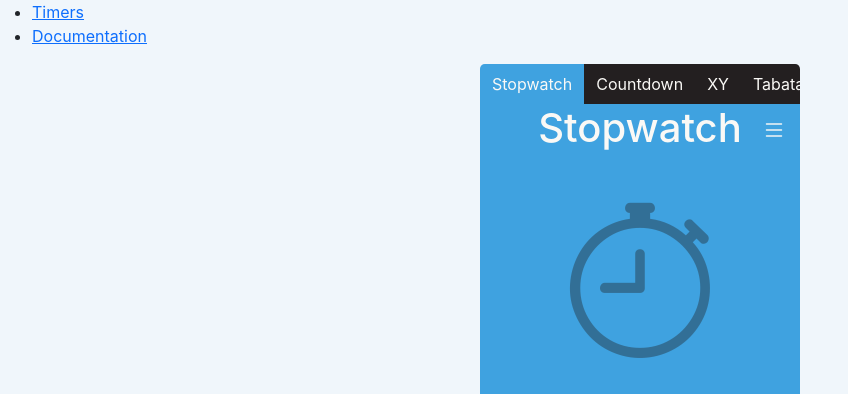
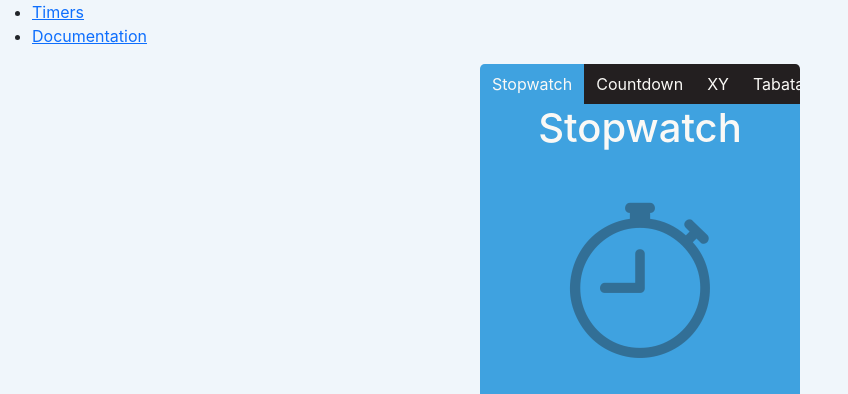
Before and after one commit to prof-tejera/assignment-2-keamarg, a React (Create React App) app: page / in a window 1280 px wide. Shown: the top 394 px of the page, without its empty margins (0-848 px from the left). Built offline with nearby package versions, Linux system fonts and the light colour scheme.

Commit message:
bugfixes, added countdown timer wip

```diff
--- a/src/TimerProvider.js
+++ b/src/TimerProvider.js
@@ -24,10 +24,13 @@ const TimerProvider = ({ children }) => {
   const [rounds, setRounds] = useState(0);
   const [rest, setRest] = useState(0);
   const [isRunning, setIsRunning] = useState(false);
+  const [savedTime, setSavedTime] = useState(0);
 
   return (
     <TimerContext.Provider
       value={{
+        savedTime,
+        setSavedTime,
         isRunning,
         setIsRunning,
         time,
--- a/src/components/generic/Button.js
+++ b/src/components/generic/Button.js
@@ -1,9 +1,7 @@
 import React from "react";
 import styled from "styled-components";
 import PropTypes from "prop-types";
-import { COLORS } from "../../utils/helpers";
-import { useContext } from "react";
-import { TimerContext } from "../../TimerProvider";
+import { COLORS, BUTTONS } from "../../utils/helpers";
 
 const Btn = styled.button`
   border-radius: 0.3rem;
@@ -17,67 +15,34 @@ const Btn = styled.button`
     opacity: 0.6;
   }
   background-color: ${(props) =>
-    props.type === "Start"
+    props.value === "start"
       ? COLORS.start
-      : props.type === "Stop"
+      : props.value === "stop"
       ? COLORS.stop
       : COLORS.reset};
 `;
 
 const Button = (props) => {
-  const { isRunning, setIsRunning } = useContext(TimerContext);
-  const { setBtnState, btnState } = useContext(TimerContext);
-
   Button.defaultProps = {
-    settingsState: false,
-    styleName: "settingsBtn",
-    type: "Stopwatch",
+    styleName: "",
+    value: "",
+    onClick: null,
   };
-
-  // const changeBtnState = () => {
-  //   props.type === "Reset"
-  //     ? props.setBtnState(true)
-  //     : props.setBtnState(!props.btnState);
-  //   setIsRunning(!isRunning);
-  // };
-  const changeBtnState = () => {
-    console.log(btnState);
-    // btnState === "Reset" ? setBtnState(true) : setBtnState(!btnState);
-    setBtnState(!btnState);
-    setIsRunning(!isRunning);
-  };
-
-  const changeSettingsState = () => {
-    props.setSettingsState(!props.settingsState);
-  };
+  const { value } = props;
   return (
     <Btn
       className={props.styleName}
-      type={props.type}
-      onClick={() => {
-        changeBtnState();
-        if (props.styleName === "settingsBtn") {
-          changeSettingsState();
-        }
-      }}
+      value={props.value}
+      onClick={props.onClick}
     >
-      {props.type === "Reset" ? (
-        <i className="bi bi-arrow-counterclockwise"></i>
-      ) : props.type === "Start" ? (
-        <i className="bi bi-play-circle"></i>
-      ) : props.type === "Stop" ? (
-        <i className="bi bi-pause-circle"></i>
-      ) : props.styleName === "settingsBtn" ? (
-        <i className="bi bi-list"></i>
-      ) : null}
+      <i className={BUTTONS[value]}></i>
     </Btn>
   );
 };
 Button.propTypes = {
-  btnState: PropTypes.bool,
-  settingsState: PropTypes.bool,
   styleName: PropTypes.string,
-  type: PropTypes.string,
+  value: PropTypes.string,
+  onClick: PropTypes.func,
 };
 
 export default Button;
--- a/src/components/generic/Navbar.js
+++ b/src/components/generic/Navbar.js
@@ -72,11 +72,13 @@ const Navbar = () => {
   const { setTime } = useContext(TimerContext);
   const { setIsRunning } = useContext(TimerContext);
   const { setBtnState } = useContext(TimerContext);
+  const { setSettingsState } = useContext(TimerContext);
 
   const handleClick = () => {
     setTime(0);
     setIsRunning(false);
-    setBtnState(false);
+    setBtnState(true);
+    setSettingsState(true);
   };
 
   return (
--- a/src/components/generic/Timer.js
+++ b/src/components/generic/Timer.js
@@ -73,7 +73,7 @@ const SettingsPanel = styled.div`
 `;
 
 const Timer = (props) => {
-  // const { time, setTime } = useContext(TimerContext);
+  const { time, setTime } = useContext(TimerContext);
   const { stopwatchTimer, setStopwatchTimer } = useContext(TimerContext);
   const { stopwatchSettings, setStopwatchSettings } = useContext(TimerContext);
   const { countdownTimer, setCountdownTimer } = useContext(TimerContext);
@@ -82,6 +82,10 @@ const Timer = (props) => {
   const { tabataSettings, setTabataSettings } = useContext(TimerContext);
   const { xyTimer, setXyTimer } = useContext(TimerContext);
   const { xySettings, setXySettings } = useContext(TimerContext);
+  const { isRunning, setIsRunning } = useContext(TimerContext);
+  const { btnState, setBtnState } = useContext(TimerContext);
+  const { settingsState, setSettingsState } = useContext(TimerContext);
+  const { savedTime, setSavedTime } = useContext(TimerContext);
 
   // Alternative solution with less lines of code, but it seems "eval" is on the eslint most wanted list, so I decided to opt for the solution with conditionals (below). Maybe there's a better way to do what I am trying to do?
 
@@ -129,22 +133,44 @@ const Timer = (props) => {
       console.log("no timer selected");
     }
   }
-  useTimerStarter();
 
-  if (!settings.current) {
+  const handleClick = (e) => {
+    if (props.timerType === "Stopwatch") {
+      setSavedTime(0);
+    }
+    if (e.currentTarget.value === "reset") {
+      setTime(savedTime);
+      setIsRunning(false);
+    }
+
+    if (e.currentTarget.value === "start" || e.currentTarget.value === "stop") {
+      setIsRunning(!isRunning);
+      setBtnState(!btnState);
+    }
+    if (e.currentTarget.value === "settings") {
+      setSettingsState(!settingsState);
+      setSavedTime(time);
+    }
+  };
+  useTimerStarter(props.timerType);
+
+  if (!settingsState || props.timerType === "Stopwatch") {
     return (
       <Panel timerType={props.timerType}>
         <UpperPanel className="text-center">
           <Title>{props.timerType}</Title>
+          {props.timerType !== "Stopwatch" ? (
             <Button
-            type={settings.current ? "exitSettings" : "enterSettings"}
               styleName="settingsBtn"
               btnState={timer.current}
               settingsState={settings.current}
               setBtnState={setTimer.current}
               setSettingsState={setSettings.current}
+              onClick={handleClick}
+              value="settings"
             ></Button>
-          <i className={`bi bi-stopwatch stopwatch ${timer.current}`}></i>
+          ) : null}
+          <i className={`bi bi-stopwatch stopwatch ${!isRunning}`}></i>
         </UpperPanel>
         <LowerPanel className="d-flex align-items-center">
           <div className="container">
@@ -158,14 +184,16 @@ const Timer = (props) => {
               <Button
                 styleName="col-5"
                 btnState={timer.current}
-                type={timer.current ? "Start" : "Stop"}
+                value={btnState ? "start" : "stop"}
                 setBtnState={setTimer.current}
+                onClick={handleClick}
               ></Button>
               <Button
                 styleName="col-5"
                 btnState={timer.current}
-                type="Reset"
+                value="reset"
                 setBtnState={setTimer.current}
+                onClick={handleClick}
               ></Button>
             </div>
           </div>
@@ -177,12 +205,14 @@ const Timer = (props) => {
     <Panel timerType={props.timerType}>
       <SettingsPanel className="settingspanel text-center d-flex align-items-center justify-content-center">
         <Button
-          type={settings.current ? "exitSettings" : "enterSettings"}
+          type="settingsBtn"
           styleName="settingsBtn"
           btnState={timer.current}
           settingsState={settings.current}
           setBtnState={setTimer.current}
           setSettingsState={setSettings.current}
+          onClick={handleClick}
+          value="settings"
         ></Button>
         <Settings styleName="p-2" timerType={props.timerType}></Settings>
       </SettingsPanel>
--- a/src/utils/helpers.js
+++ b/src/utils/helpers.js
@@ -14,6 +14,13 @@ export const COLORS = {
   nav: "#231F20",
 };
 
+export const BUTTONS = {
+  reset: "bi bi-arrow-counterclockwise",
+  start: "bi bi-play-circle",
+  stop: "bi bi-pause-circle",
+  settings: "bi bi-list",
+};
+
 export const timerValue = (value) => {
   const fullTime = new Date(value * 1000).toISOString();
   const hours = fullTime.substr(12, 1);
--- a/src/utils/hooks.js
+++ b/src/utils/hooks.js
@@ -1,15 +1,18 @@
 import { useContext, useRef, useEffect, useState } from "react";
 import { TimerContext } from "../TimerProvider";
 
-export const useTimerStarter = () => {
-  const [delay, setDelay] = useState(1000);
-  const { isRunning, setIsRunning } = useContext(TimerContext);
+export const useTimerStarter = (timerType) => {
+  const [delay] = useState(1000);
+  const { isRunning } = useContext(TimerContext);
   const { time, setTime } = useContext(TimerContext);
 
   useInterval(
     () => {
-      // Your custom logic here
-      setTime(time + 1);
+      if (timerType === "Stopwatch") {
+        setTime(Number(time) + 1);
+      } else {
+        setTime(Number(time) - 1);
+      }
     },
     isRunning ? delay : null
   );
```
Lines whose indentation alone changed are shown as unchanged.
